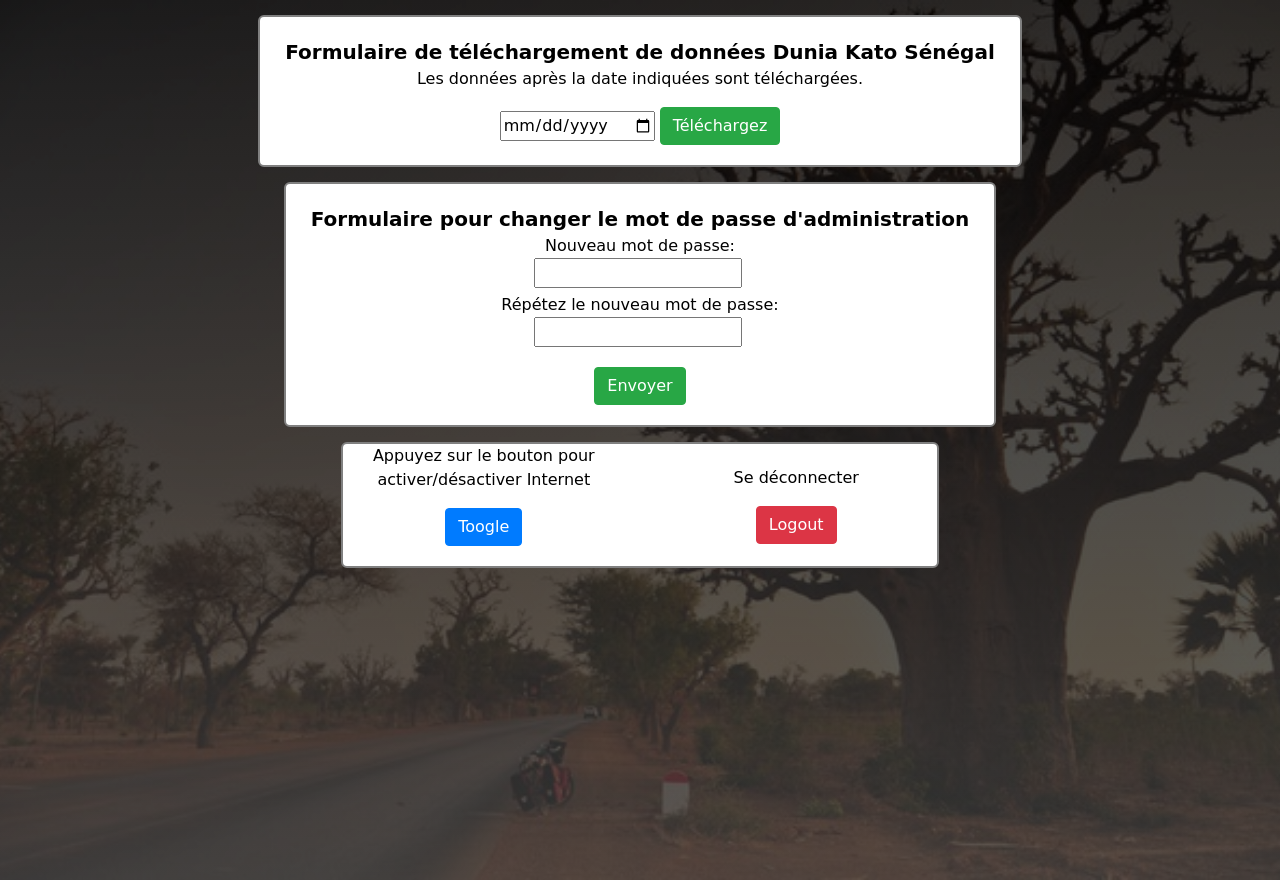
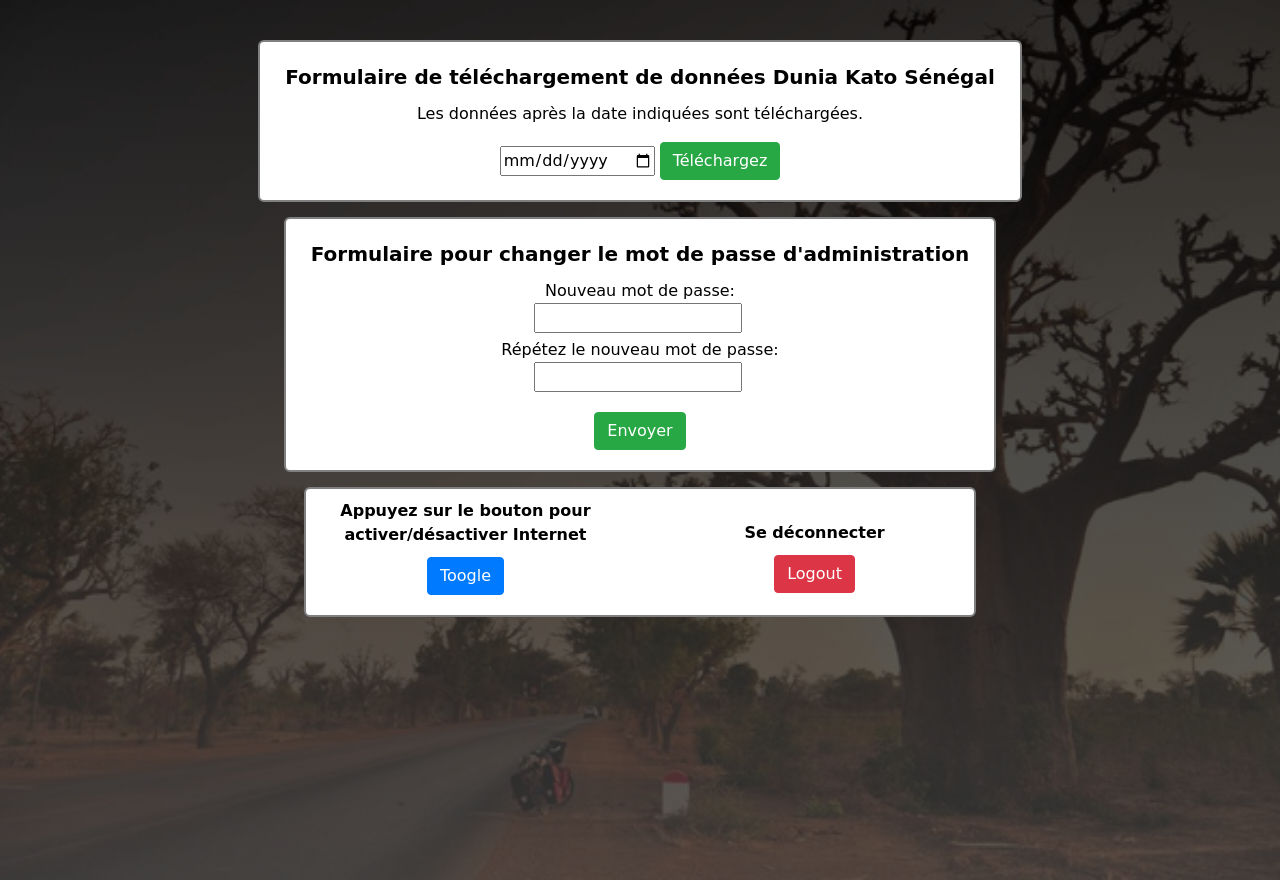
Before and after one commit to aucoop/inite, a Django app: page /statistics in a window 1280 px wide. Run offline with Django 3.2, Linux system fonts and the light colour scheme; the visitor is signed in with stand-in values (Sample User, id 1); some libraries are stand-ins or nearby versions.

Commit message:
change password + success + margins

```diff
--- a/inite/urls.py
+++ b/inite/urls.py
@@ -15,6 +15,7 @@ Including another URLconf
 """
 from django.contrib import admin
 from django.contrib.auth import views as auth_views
+from django.contrib.auth.forms import SetPasswordForm
 from django.urls import path
 from django.conf.urls import url
 from portal import views as PortalViews
@@ -23,6 +24,8 @@ from portal import proxy
 urlpatterns = [
     url(r'^adm/login', auth_views.LoginView.as_view(), name="adm_login"),
     url(r'^adm/logout', auth_views.LogoutView.as_view(), name="adm_logout"),
+    url(r'^adm/change_password$', auth_views.PasswordChangeView.as_view(template_name='statistics.html', form_class= SetPasswordForm, success_url='/adm/change_password-done'), name="adm_change_password"),
+    url(r'^adm/change_password-done$', auth_views.PasswordChangeDoneView.as_view(), name="adm_cahnge_password_done"),
     url(r'^resources$', PortalViews.resources, name='resources'),
     url(r'^login$', PortalViews.login, name='login'),
     url(r'^toogle$', PortalViews.toogle, name='toogle'),
--- a/templates/statistics.html
+++ b/templates/statistics.html
@@ -12,14 +12,14 @@
 <body style="background-color: grey;">
 
   <div class="login100-more " style="background-image: url('../static/src/background.jpg'); overflow-y: auto;">
-    <div class="tarja">
+    <div class="tarja" style="margin-top: 25px;">
     <div class="center">
       <div class="caixa" >
         <form action="/retrieve" method="get" id="form1">
           <div class="titol">
             <strong> Formulaire de téléchargement de données Dunia Kato Sénégal</strong>
           </div>
-          <div >
+          <div style="margin-top: 10px;">
             <p>Les données après la date indiquées sont téléchargées.</p>
           </div>
           <div class="center" style="padding-bottom: 20px">
@@ -33,15 +33,16 @@
     <div class="tarja">
     <div class="center">
       <div class="caixa" >
-        <form action="/adm/password_change" method="post" id="form2">
+        <form action="/adm/change_password" method="post" id="form2">
+          {% csrf_token %}
           <div class="titol">
             <strong>Formulaire pour changer le mot de passe d'administration</strong>
           </div>
-          <div style=" padding-bottom: 5px;">
-            Nouveau mot de passe:  <br> <input  style=" margin-right: 5px;" id="password" type="password" name="password" required/>
+          <div style=" margin-top: 10px; padding-bottom: 5px;">
+            Nouveau mot de passe:  <br> <input  style=" margin-right: 5px;" id="id_new_password1" type="password" name="new_password1" required/>
           </div>
           <div style="padding-bottom: 20px;">
-            Répétez le nouveau mot de passe: <br>  <input style=" margin-right: 5px;" id="confirm_password" type="password" name="passwd-repeat" required/>
+            Répétez le nouveau mot de passe: <br>  <input style=" margin-right: 5px;" id="id_new_password2" type="password" name="new_password2" required/>
           </div>
           <div style="padding-bottom: 20px;">
             <button class="btn btn-success end" type="submit" form="form2" value="Submit">Envoyer</button>
@@ -55,17 +56,17 @@
       <div class="caixa" >
         <div class="row">
           <div class="col-md-6">
-            <div >
-                <p>Appuyez sur le bouton pour activer/désactiver Internet</p>
+            <div  style="font-size: 16px; margin-bottom: 10px; margin-top: 10px;">
+                <strong>Appuyez sur le bouton pour activer/désactiver Internet</strong>
             </div>
             <div class="center" style="padding-bottom: 20px">
               <button class="btn btn-primary end" type="submit"  onclick="window.location.href='/toogle'" >Toogle</button>
             </div>
           </div>
           <div class="col-md-6 ">
-            <div style="vertical-align: bottom; bottom:0; margin-top: 22px;">
-            <div >
-                <p>Se déconnecter</p>
+            <div style="vertical-align: bottom; bottom:0; margin-top: 32px;">
+            <div style="font-size: 16px; margin-bottom:10px; ">
+                <strong>Se déconnecter</strong>
             </div>
             <div class="center" style="padding-bottom: 20px;">
               <button class="btn btn-danger end" type="submit" onclick="window.location.href='/adm/logout'">Logout</button>
@@ -79,13 +80,22 @@
 	</div>
 <script>
 
-var password = document.getElementById("password")
-  , confirm_password = document.getElementById("confirm_password");
+var password = document.getElementById("id_new_password1")
+  , confirm_password = document.getElementById("id_new_password2");
 
 function validatePassword(){
+  console.log("inicia la func");
   if(password.value != confirm_password.value) {
     confirm_password.setCustomValidity("Le mot de passe ne correspond pas");
-  } else {
+  }
+  else if (RegExp('^[0-9]*$', 'g').exec(password.value) !== null){
+    confirm_password.setCustomValidity("Le mot de passe doit contenir des lettres.");
+  }
+  else if (password.value.length < 8){
+    confirm_password.setCustomValidity("Le mot de passe doit comporter au moins 8 caractères.")
+  }
+
+  else {
     confirm_password.setCustomValidity('');
   }
 }
```
Also changed, not shown: templates/registration/password_change_done.html (added, +33 -0 lines).
